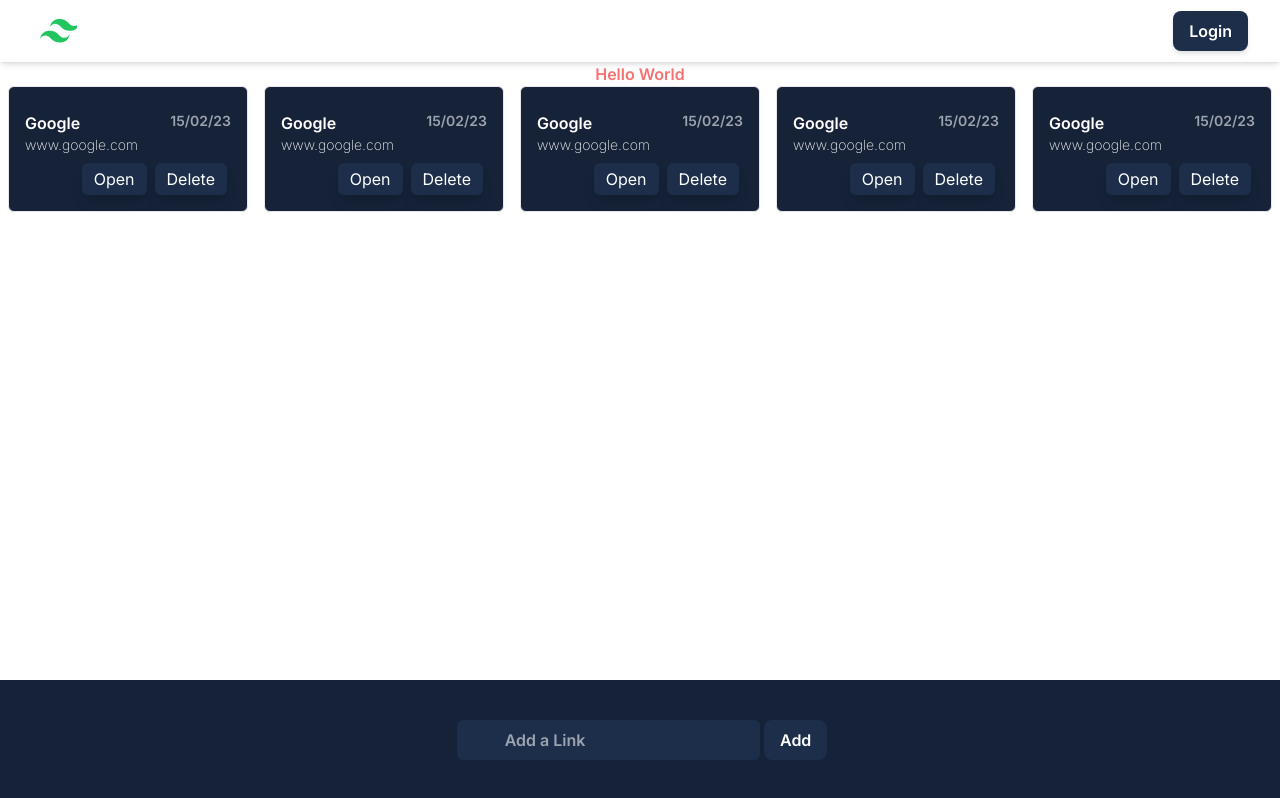
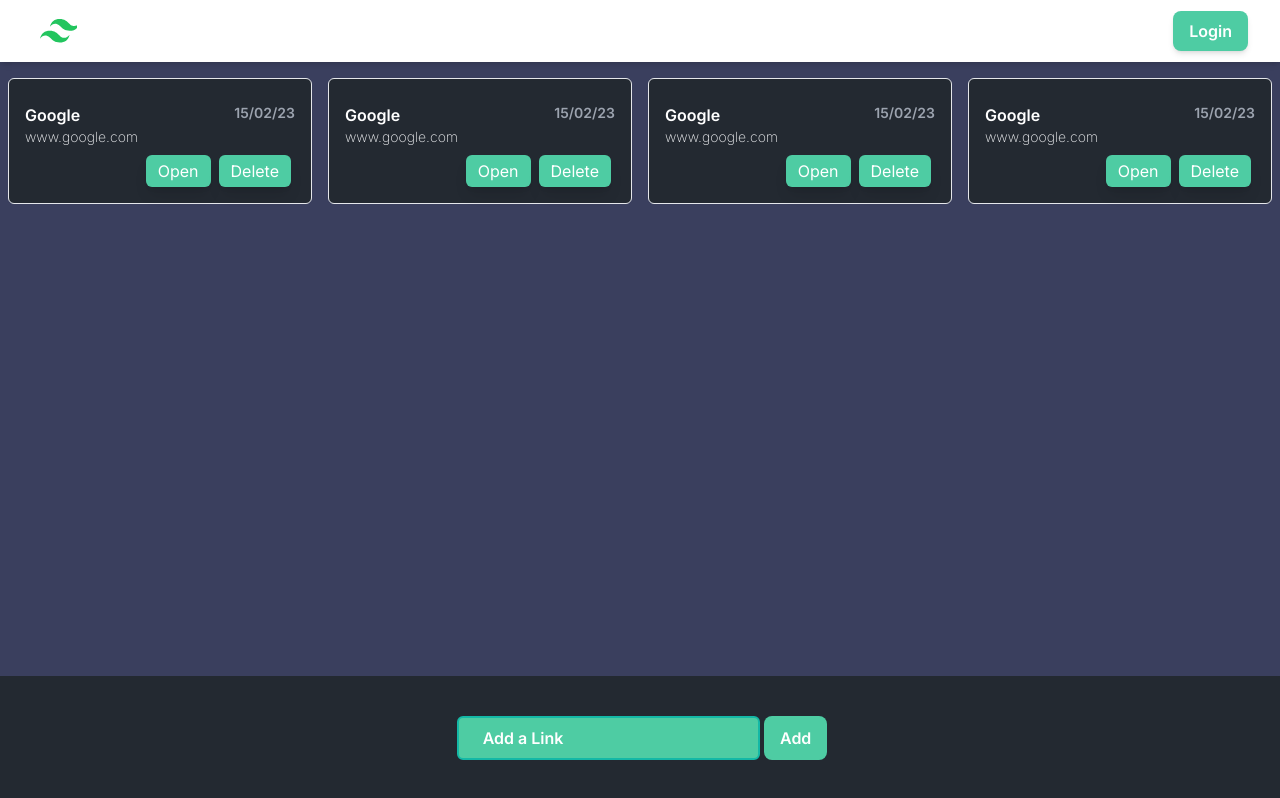
Before and after one commit to whysosaket/LinkMyLinks, a Next.js app in the folder linkmylinks/: page / in a window 1280 px wide. Built offline with nearby package versions, Linux system fonts and the light colour scheme.

Commit message:
some design changes

```diff
--- a/linkmylinks/app/(site)/page.tsx
+++ b/linkmylinks/app/(site)/page.tsx
@@ -8,8 +8,9 @@ export default function Home() {
   return (
     <>
       <Navbar />
-      <h1 className="font-semibold text-red-400 text-center">Hello World</h1>
-      <Links />
+      <div className='my-4'>
+        <Links />
+      </div>
       <Footer />
     </>
   )
--- a/linkmylinks/app/components/Footer.tsx
+++ b/linkmylinks/app/components/Footer.tsx
@@ -6,7 +6,7 @@ const Footer = () => {
     <>
     <footer className='bg-dark1 px-2 py-10 flex justify-center fixed bottom-0 w-full'>
         <div className="flex justify-center font-semibold text-white w-2/5">
-        <input className="bg-dark3 py-2 px-12  mx-1 rounded-md w-3/5" type="text" placeholder='Add a Link' />
+        <input className="bg-dark3 border-2 border-teal-500 py-2 px-6 placeholder-white text-white mx-1 rounded-md w-3/5" type="text" placeholder='Add a Link' />
         <button className='bg-dark3 hover:bg-dark5 px-4 py-2 rounded-lg'>Add</button>
         </div>
     </footer>
--- a/linkmylinks/app/components/LinkCard.tsx
+++ b/linkmylinks/app/components/LinkCard.tsx
@@ -5,7 +5,7 @@ import React from 'react'
 const LinkCard = () => {
   return (
     <>
-    <div className='mx-2 w-1/3 border rounded-md p-4 bg-dark1 text-white'>
+    <div className='mx-2 w-1/4 border rounded-md p-4 bg-dark1 text-white'>
         <div className="my-2">
           <div className="flex justify-between ">
             <h1 className="font-semibold">Google</h1>
--- a/linkmylinks/app/components/Links.tsx
+++ b/linkmylinks/app/components/Links.tsx
@@ -7,11 +7,12 @@ const Links = () => {
   return (
     <>
     <div className='flex'>
+      <div className='flex justify-between w-full'>
         <LinkCard />
         <LinkCard />
         <LinkCard />
         <LinkCard />
-        <LinkCard />
+      </div>
     </div>
     </>
   )
--- a/linkmylinks/app/components/Navbar.tsx
+++ b/linkmylinks/app/components/Navbar.tsx
@@ -9,7 +9,7 @@ const Navbar = () => {
     <>
      <header className="header sticky top-0 bg-white dark:bg-dark1 text-white shadow-md flex items-center justify-between px-8 py-02">
   {/* logo */}
-  <h1 className="w-3/12 flex justify-start my-auto">
+  <h1 className="w-3/12 flex justify-start my-auto select-none">
       <svg
         viewBox="0 0 48 31"
         className="h-6 w-auto hover:text-green-500 duration-200 my-auto mx-2"
@@ -25,10 +25,10 @@ const Navbar = () => {
   <nav className="nav font-semibold text-lg hidden md:block">
     <ul className="flex items-center">
       <li className="p-4 border-b-2 border-green-500 border-opacity-0 hover:border-opacity-100 hover:text-green-500 duration-200 cursor-pointer active">
-        <Link href="/">Dashboard</Link>
+        <Link href="/">Home</Link>
       </li>
       <li className="p-4 border-b-2 border-green-500 border-opacity-0 hover:border-opacity-100 hover:text-green-500 duration-200 cursor-pointer">
-        <Link href="/">Profile</Link>
+        <Link href="/">Lists</Link>
       </li>
       <li className="p-4 border-b-2 border-green-500 border-opacity-0 hover:border-opacity-100 hover:text-green-500 duration-200 cursor-pointer">
         <Link href="/controller">Settings</Link>
--- a/linkmylinks/app/globals.css
+++ b/linkmylinks/app/globals.css
@@ -3,5 +3,5 @@
 @tailwind utilities;
 
 body{
-  /* background-color: #416aac; */
+  background-color: #3a3f5e;
 }
--- a/linkmylinks/tailwind.config.js
+++ b/linkmylinks/tailwind.config.js
@@ -13,11 +13,11 @@ module.exports = {
         secondary: '#1D267D',
         tertiary: '#5C469C',
         quaternary: '#D4ADFC',
-        dark1: '#152238',
-        dark2: '#192841',
-        dark3: '#1c2e4a',
+        dark1: '#232931',
+        dark2: '#393E46',
+        dark3: '#4ECCA3',
         dark4: '#203354',
-        dark5: '#23395d',
+        dark5: '#21E6C1',
       },
       fontFamily: {
         logo: 'Courgette',
```
Also changed, not shown: linkmylinks/package.json (+5 -3 lines), 1 other file (tests, documents, lock files or other folders).
